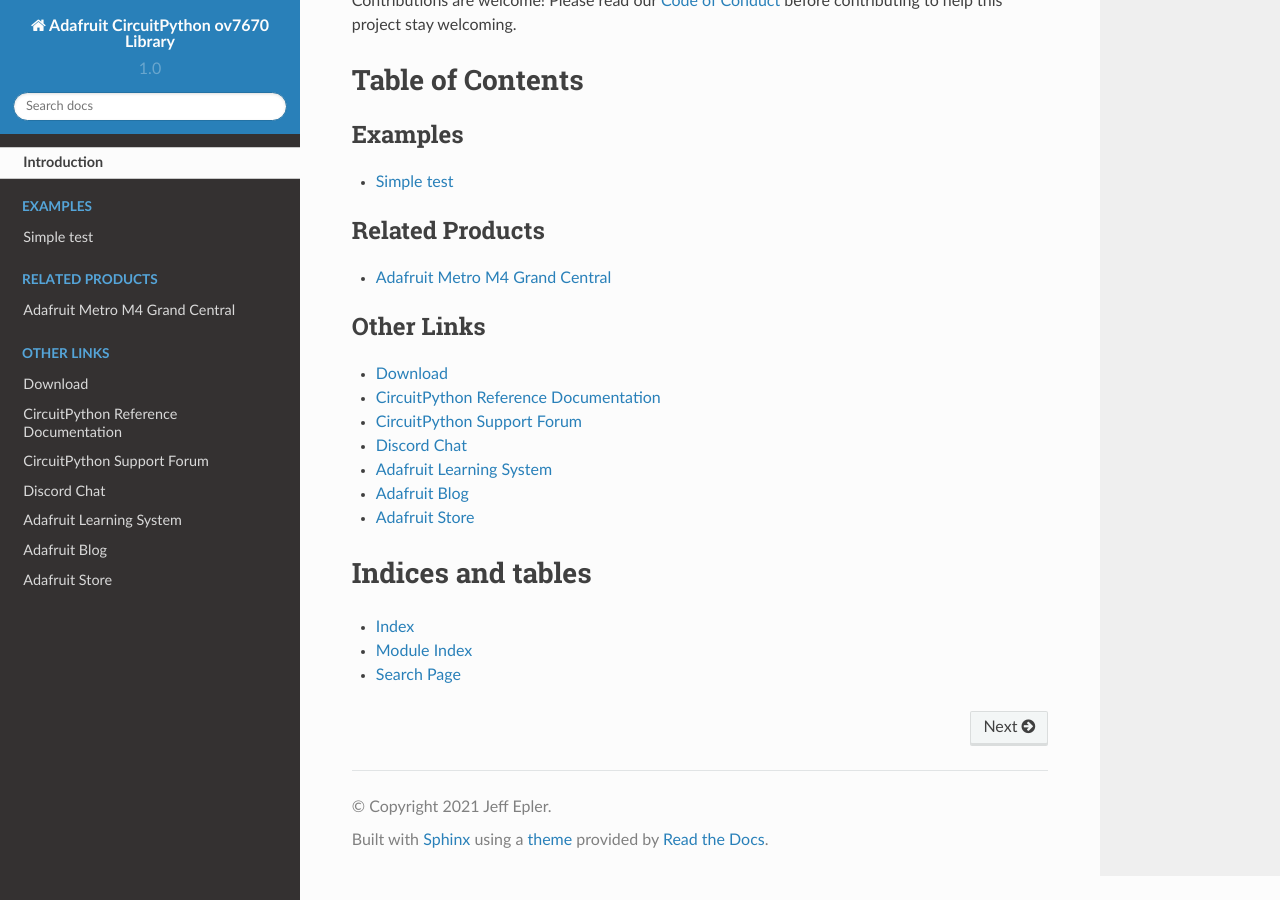
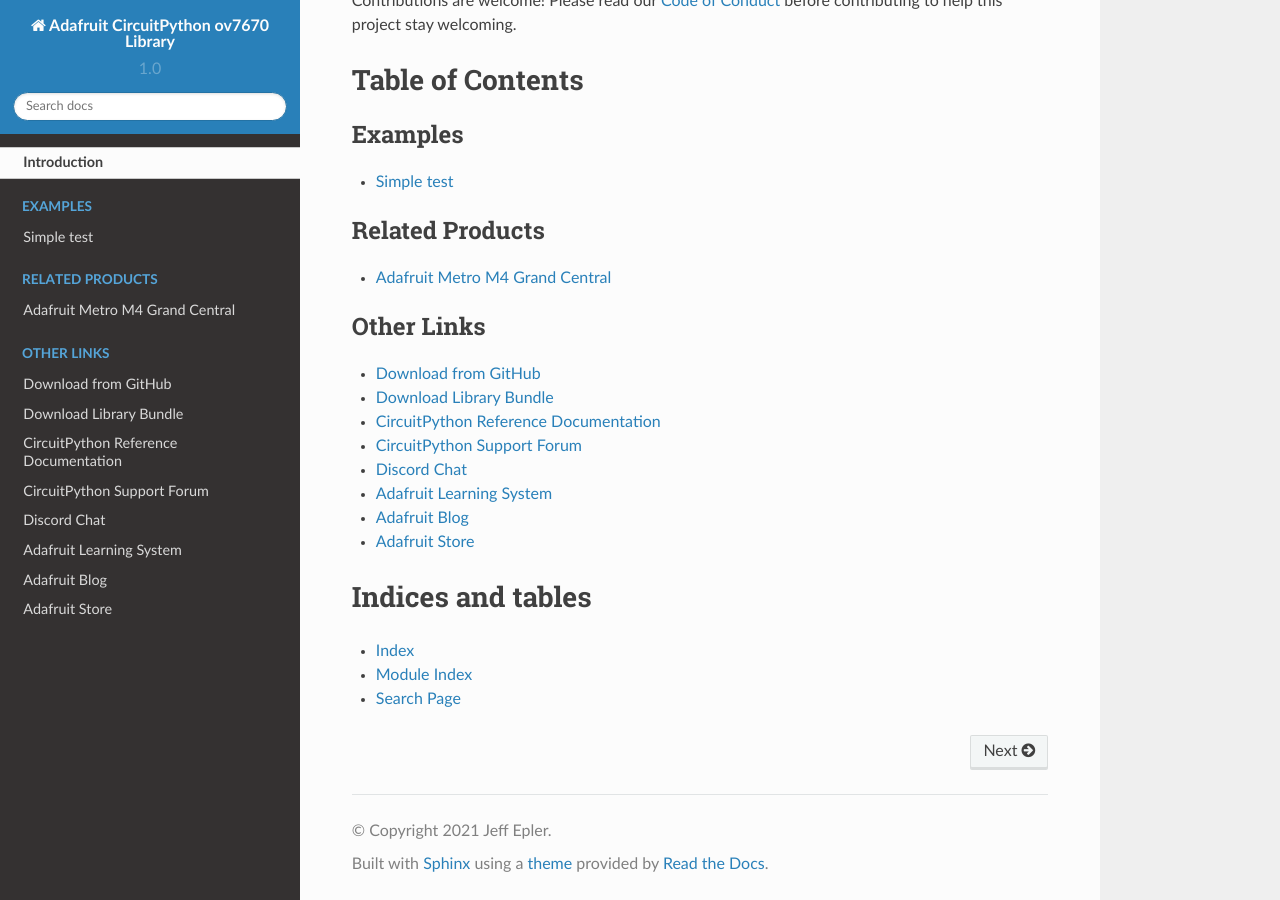
Before and after one commit to adafruit/Adafruit_CircuitPython_OV7670, a Sphinx documentation site: the page built from docs/index.rst, in a window 1280 px wide and 900 px high, scrolled down 1369 px. Built offline with Sphinx 7.4.7 and the Read the Docs theme 2.0.0, drawn with Linux system fonts in a browser that asks for light colours.

Commit message:
Added cp.org link to index.rst

```diff
--- a/docs/index.rst
+++ b/docs/index.rst
@@ -32,7 +32,8 @@
 .. toctree::
     :caption: Other Links
 
-    Download <https://github.com/adafruit/Adafruit_CircuitPython_OV7670/releases/latest>
+    Download from GitHub <https://github.com/adafruit/Adafruit_CircuitPython_OV7670/releases/latest>
+    Download Library Bundle <https://circuitpython.org/libraries>
     CircuitPython Reference Documentation <https://docs.circuitpython.org>
     CircuitPython Support Forum <https://forums.adafruit.com/viewforum.php?f=60>
     Discord Chat <https://adafru.it/discord>
```
